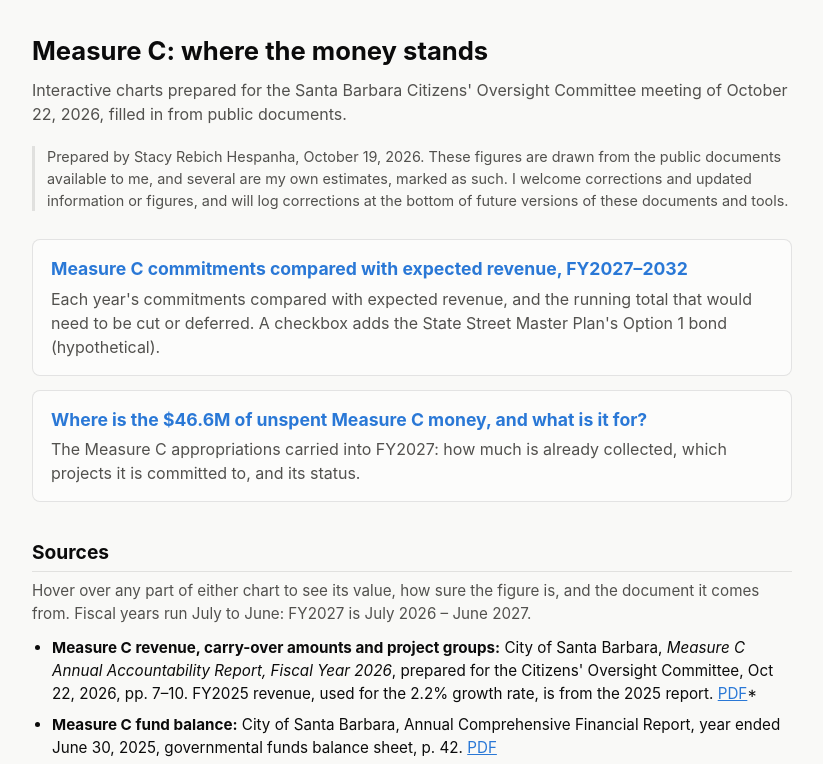
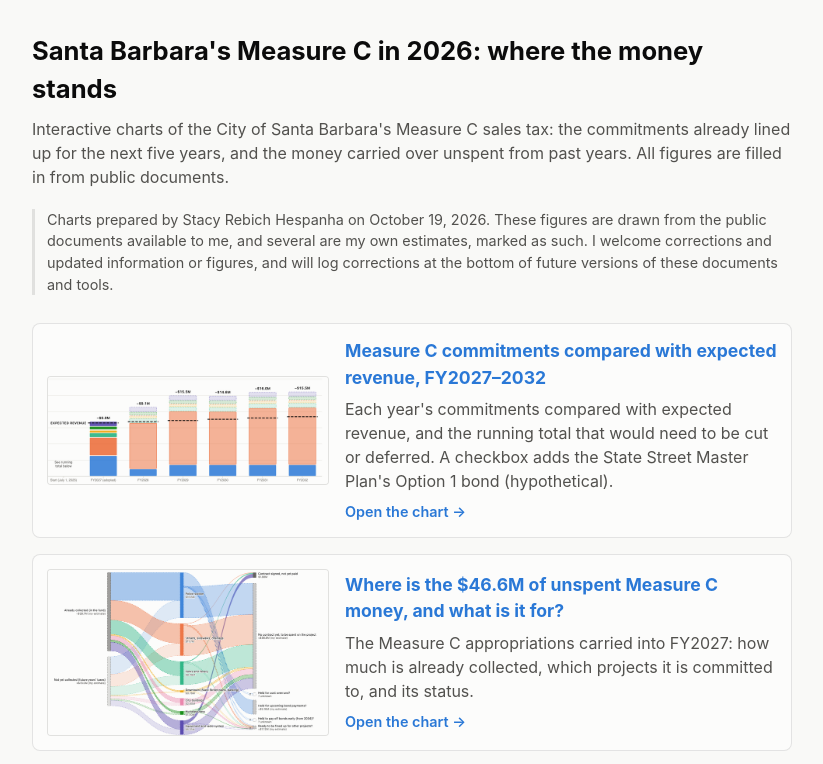
Before and after one commit to StacyRHespanha/MeasureCSantaBarbara, a plain HTML site: page index.html in a window 1280 px wide. Shown: the top 764 px of the page, without its empty margins (228-1051 px from the left). Drawn offline with Linux system fonts and the light colour scheme.

Commit message:
Additional index edits, add thumbnails

```diff
--- a/index.html
+++ b/index.html
@@ -3,7 +3,7 @@
 <head>
 <meta charset="utf-8">
 <meta name="viewport" content="width=device-width, initial-scale=1">
-<title>Measure C Charts</title>
+<title>Santa Barbara Measure C 2026</title>
 <style>
 :root {
   --page: #f9f9f7; --surface-1: #fcfcfb; --text-primary: #0b0b0b; --text-secondary: #52514e;
@@ -25,11 +25,15 @@
 h1 { font-size: 1.6rem; margin: 0 0 8px; }
 .sub { color: var(--text-secondary); margin: 0 0 20px; }
 .credit { color: var(--text-secondary); font-size: 0.9rem; border-left: 3px solid var(--border); padding-left: 12px; margin: 0 0 28px; }
-a.card { display: block; background: var(--surface-1); border: 1px solid var(--border); border-radius: 8px;
-  padding: 16px 18px; margin-bottom: 14px; color: inherit; text-decoration: none; }
+a.card { display: grid; grid-template-columns: 280px 1fr; gap: 18px; align-items: center;
+  background: var(--surface-1); border: 1px solid var(--border); border-radius: 8px;
+  padding: 14px; margin-bottom: 16px; color: inherit; text-decoration: none; }
 a.card:hover { border-color: var(--link); }
-a.card h2 { font-size: 1.1rem; margin: 0 0 4px; color: var(--link); }
-a.card p { margin: 0; color: var(--text-secondary); }
+a.card img { width: 100%; height: auto; display: block; border-radius: 4px; border: 1px solid var(--border); background: #f9f9f7; }
+a.card h2 { font-size: 1.1rem; margin: 0 0 6px; color: var(--link); }
+a.card p { margin: 0 0 8px; color: var(--text-secondary); }
+a.card .go { font-size: 0.9rem; font-weight: 600; color: var(--link); margin: 0; }
+@media (max-width: 640px) { a.card { grid-template-columns: 1fr; } }
 h2.section { font-size: 1.2rem; margin: 36px 0 8px; padding-bottom: 4px; border-bottom: 1px solid var(--border); }
 .note { color: var(--text-secondary); font-size: 0.95rem; margin: 0 0 12px; }
 ul.sources { padding-left: 20px; margin: 0 0 12px; }
@@ -39,18 +43,26 @@
 </head>
 <body>
 <div class="wrap">
-  <h1>Measure C: where the money stands</h1>
-  <p class="sub">Interactive charts prepared for the Santa Barbara Citizens' Oversight Committee meeting of October 22, 2026, filled in from public documents.</p>
-  <p class="credit">Prepared by Stacy Rebich Hespanha, October 19, 2026. These figures are drawn from the public documents available to me, and several are my own estimates, marked as such. I welcome corrections and updated information or figures, and will log corrections at the bottom of future versions of these documents and tools.</p>
+  <h1>Santa Barbara's Measure C in 2026: where the money stands</h1>
+  <p class="sub">Interactive charts of the City of Santa Barbara's Measure C sales tax: the commitments already lined up for the next five years, and the money carried over unspent from past years. All figures are filled in from public documents.</p>
+  <p class="credit">Charts prepared by Stacy Rebich Hespanha on October 19, 2026. These figures are drawn from the public documents available to me, and several are my own estimates, marked as such. I welcome corrections and updated information or figures, and will log corrections at the bottom of future versions of these documents and tools.</p>
 
   <a class="card" href="five-year/five_year_chart.html">
+    <img src="thumbs/five-year.png" alt="Stacked bars for FY2027 to FY2032, rising above a dashed expected-revenue line in every year from FY2028" width="720" height="274">
+    <div>
     <h2>Measure C commitments compared with expected revenue, FY2027–2032</h2>
     <p>Each year's commitments compared with expected revenue, and the running total that would need to be cut or deferred. A checkbox adds the State Street Master Plan's Option 1 bond (hypothetical).</p>
+    <p class="go">Open the chart →</p>
+    </div>
   </a>
 
   <a class="card" href="sankey/carryover_sankey.html">
+    <img src="thumbs/sankey.png" alt="Flow diagram of the $46.6M carry-over, from collected or not yet collected, through project groups, to status" width="720" height="425">
+    <div>
     <h2>Where is the $46.6M of unspent Measure C money, and what is it for?</h2>
     <p>The Measure C appropriations carried into FY2027: how much is already collected, which projects it is committed to, and its status.</p>
+    <p class="go">Open the chart →</p>
+    </div>
   </a>
 
   <h2 class="section">Sources</h2>
```
Also changed, not shown: thumbs/five-year.png (added), thumbs/sankey.png (added).
